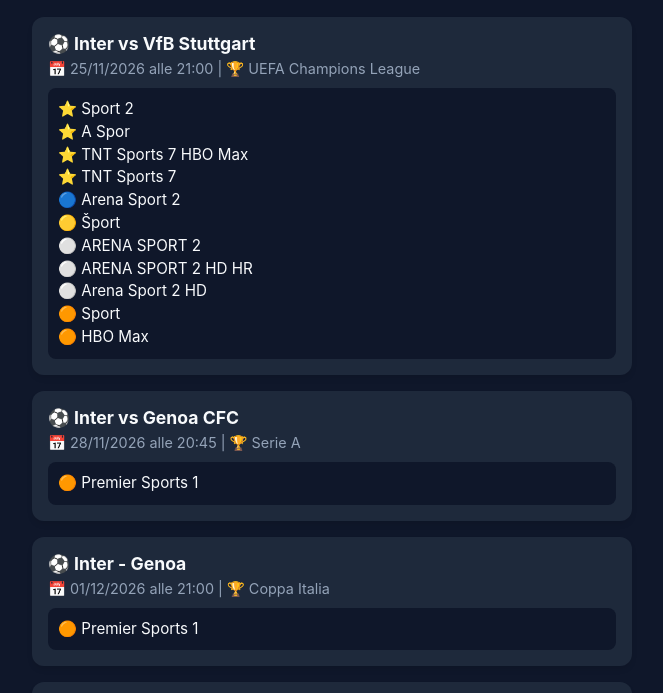
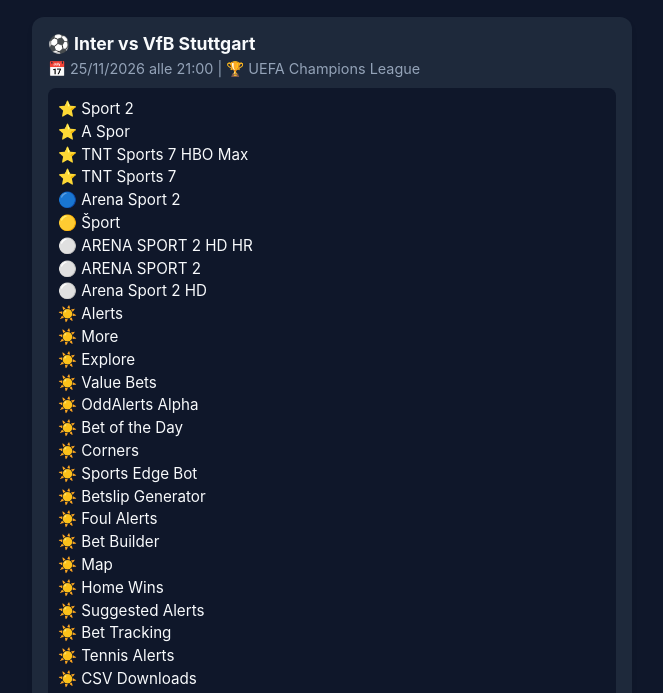
Before and after one commit to Sgrufy/Inter-calendar-bot, a plain HTML site: page index.html in a window 1280 px wide. Shown: the part 68-761 px from the top of the page, without its empty margins (308-971 px from the left). Drawn offline with Linux system fonts and the light colour scheme.

Commit message:
Aggiornamento automatico calendario e palinsesto Inter

```diff
--- a/index.html
+++ b/index.html
@@ -28,9 +28,35 @@
 ⭐ TNT Sports 7
 🔵 Arena Sport 2
 🟡 Šport
+⚪ ARENA SPORT 2 HD HR
 ⚪ ARENA SPORT 2
-⚪ ARENA SPORT 2 HD HR
 ⚪ Arena Sport 2 HD
+☀️ Alerts
+☀️ More
+☀️ Explore
+☀️ Value Bets
+☀️ OddAlerts Alpha
+☀️ Bet of the Day
+☀️ Corners
+☀️ Sports Edge Bot
+☀️ Betslip Generator
+☀️ Foul Alerts
+☀️ Bet Builder
+☀️ Map
+☀️ Home Wins
+☀️ Suggested Alerts
+☀️ Bet Tracking
+☀️ Tennis Alerts
+☀️ CSV Downloads
+☀️ API
+☀️ Explore Pro Features
+☀️ Bet Builder Tips
+☀️ Partners
+☀️ Home Wins Form
+☀️ All Filter Presets
+☀️ Home Win Value Bets
+☀️ Over 2.5 Goals Value Bets
+☀️ Corner Betting Tips
 🟠 Sport
 🟠 HBO Max</div>
         </div>
@@ -38,13 +64,175 @@
         <div class="match-card">
             <div class="match-title">⚽ Inter vs Genoa CFC</div>
             <div class="match-date">📅 28/11/2026 alle 20:45 | 🏆 Serie A</div>
-            <div class="channels">🟠 Premier Sports 1</div>
+            <div class="channels">📺 Ziggo Sport 2 Netherlands
+📺 Ziggo Sport 2
+📺 Eleven Sports 2 Portugal
+📺 Eleven Sports 2
+🔵 Sport TV 7
+🟡 TV2
+☀️ Alerts
+☀️ More
+☀️ Explore
+☀️ Value Bets
+☀️ OddAlerts Alpha
+☀️ Bet of the Day
+☀️ Corners
+☀️ Sports Edge Bot
+☀️ Betslip Generator
+☀️ Foul Alerts
+☀️ Bet Builder
+☀️ Map
+☀️ Home Wins
+☀️ Suggested Alerts
+☀️ Bet Tracking
+☀️ Tennis Alerts
+☀️ CSV Downloads
+☀️ API
+☀️ Paramount+ Your country
+☀️ Paramount+
+☀️ Your country
+☀️ fuboTV Your country
+☀️ fuboTV
+☀️ Peacock Your country
+☀️ Telemundo Your country
+☀️ Vidio Indonesia
+☀️ S Sport Turkey
+☀️ S Sport
+☀️ TV2 Play Hungary
+☀️ TV2 Play
+☀️ Disney+ Premium Sur Venezuela
+☀️ Disney+ Premium Sur
+☀️ Disney+ Premium Norte Honduras
+☀️ Disney+ Premium Norte
+☀️ TV2 Play Denmark Denmark
+☀️ TV2 Play Denmark
+☀️ matchtv.ru Russia
+☀️ matchtv.ru
+☀️ Sportbox.ru Russia
+☀️ Sportbox.ru
+☀️ Disney+ Premium Brazil Brazil
+☀️ Disney+ Premium Brazil
+☀️ ESPN 3 Netherlands
+☀️ ESPN 3
+☀️ Voyo
+☀️ TV2 Sport X Denmark
+☀️ TV2 Sport X
+☀️ NOW TV Italy
+☀️ NOW TV
+☀️ Disney+ Premium Argentina
+☀️ Disney+ Premium Chile Chile
+☀️ Disney+ Premium Chile
+☀️ Disney+ Premium Mexico Mexico
+☀️ Disney+ Premium Mexico
+☀️ STARZPLAY
+☀️ MTV Katsomo
+☀️ TV4 Play
+☀️ tv4play
+☀️ Disney+ Premium
+☀️ VGTV
+☀️ VG+
+☀️ Tring Sport 1
+☀️ Disney+ Premium Caribbean
+☀️ MTV Urheilu 1
+☀️ TLN
+☀️ Sky Sport
+☀️ Bein Sports 3
+☀️ Explore Pro Features
+☀️ Bet Builder Tips
+☀️ Partners
+☀️ Home Wins Form
+☀️ All Filter Presets
+☀️ Home Win Value Bets
+☀️ Over 2.5 Goals Value Bets
+☀️ Corner Betting Tips
+🟠 Premier Sports 1</div>
         </div>
 
         <div class="match-card">
             <div class="match-title">⚽ Inter - Genoa</div>
             <div class="match-date">📅 01/12/2026 alle 21:00 | 🏆 Coppa Italia</div>
-            <div class="channels">🟠 Premier Sports 1</div>
+            <div class="channels">📺 Ziggo Sport 2 Netherlands
+📺 Ziggo Sport 2
+📺 Eleven Sports 2 Portugal
+📺 Eleven Sports 2
+🔵 Sport TV 7
+🟡 TV2
+🟠 Premier Sports 1
+🟠 Alerts
+🟠 More
+🟠 Explore
+🟠 Value Bets
+🟠 OddAlerts Alpha
+🟠 Bet of the Day
+🟠 Corners
+🟠 Sports Edge Bot
+🟠 Betslip Generator
+🟠 Foul Alerts
+🟠 Bet Builder
+🟠 Map
+🟠 Home Wins
+🟠 Suggested Alerts
+🟠 Bet Tracking
+🟠 Tennis Alerts
+🟠 CSV Downloads
+🟠 API
+🟠 Paramount+ Your country
+🟠 Paramount+
+🟠 Your country
+🟠 fuboTV Your country
+🟠 fuboTV
+🟠 Peacock Your country
+🟠 Telemundo Your country
+🟠 Vidio Indonesia
+🟠 S Sport Turkey
+🟠 S Sport
+🟠 TV2 Play Hungary
+🟠 TV2 Play
+🟠 Disney+ Premium Sur Venezuela
+🟠 Disney+ Premium Sur
+🟠 Disney+ Premium Norte Honduras
+🟠 Disney+ Premium Norte
+🟠 TV2 Play Denmark Denmark
+🟠 TV2 Play Denmark
+🟠 matchtv.ru Russia
+🟠 matchtv.ru
+🟠 Sportbox.ru Russia
+🟠 Sportbox.ru
+🟠 Disney+ Premium Brazil Brazil
+🟠 Disney+ Premium Brazil
+🟠 ESPN 3 Netherlands
+🟠 ESPN 3
+🟠 Voyo
+🟠 TV2 Sport X Denmark
+🟠 TV2 Sport X
+🟠 NOW TV Italy
+🟠 NOW TV
+🟠 Disney+ Premium Argentina
+🟠 Disney+ Premium Chile Chile
+🟠 Disney+ Premium Chile
+🟠 Disney+ Premium Mexico Mexico
+🟠 Disney+ Premium Mexico
+🟠 STARZPLAY
+🟠 MTV Katsomo
+🟠 TV4 Play
+🟠 tv4play
+🟠 Disney+ Premium
+🟠 VGTV
+🟠 VG+
+🟠 Tring Sport 1
+🟠 Disney+ Premium Caribbean
+🟠 MTV Urheilu 1
+🟠 TLN
+🟠 Sky Sport
+🟠 Bein Sports 3
+🟠 Explore Pro Features
+🟠 Bet Builder Tips
+🟠 Partners
+🟠 Home Wins Form
+🟠 All Filter Presets
+🟠 Home Win Value Bets
+🟠 Over 2.5 Goals Value Bets
+🟠 Corner Betting Tips</div>
         </div>
 
         <div class="match-card">
```
Also changed, not shown: 1 other file.
